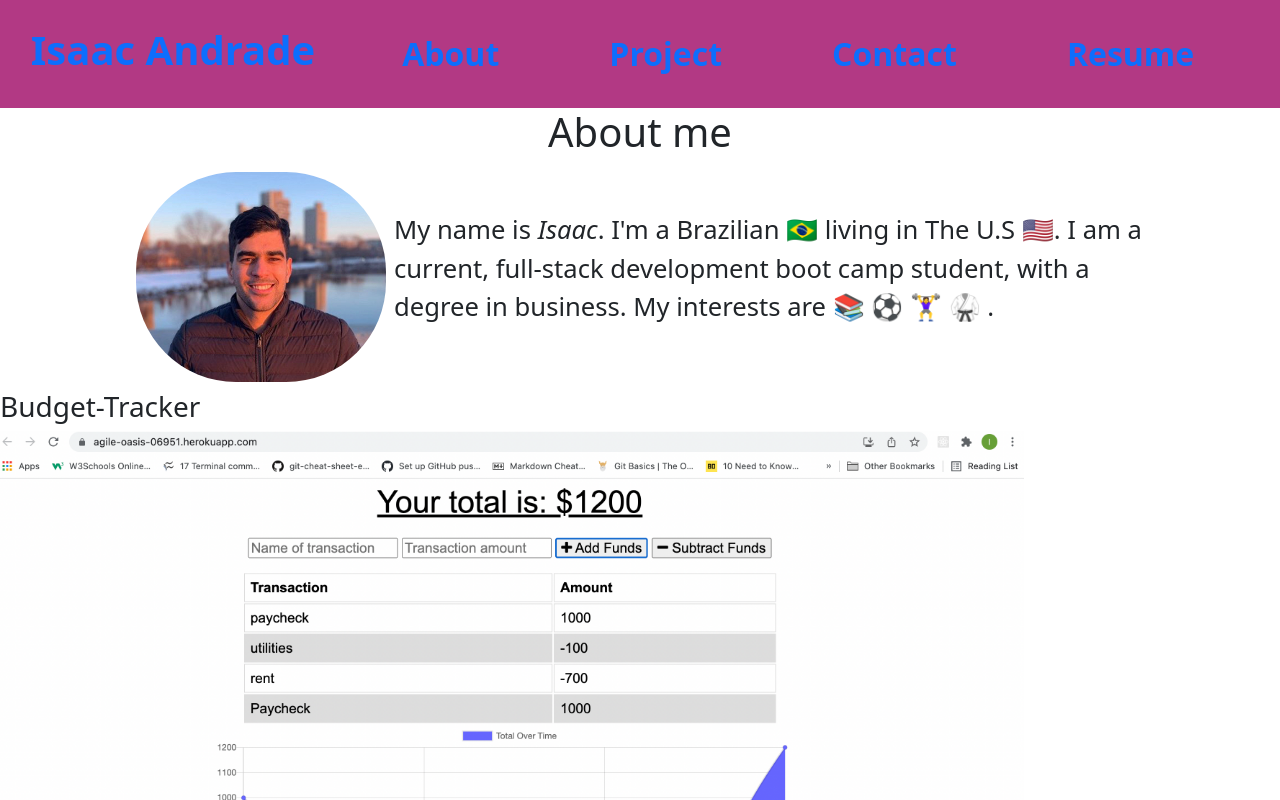
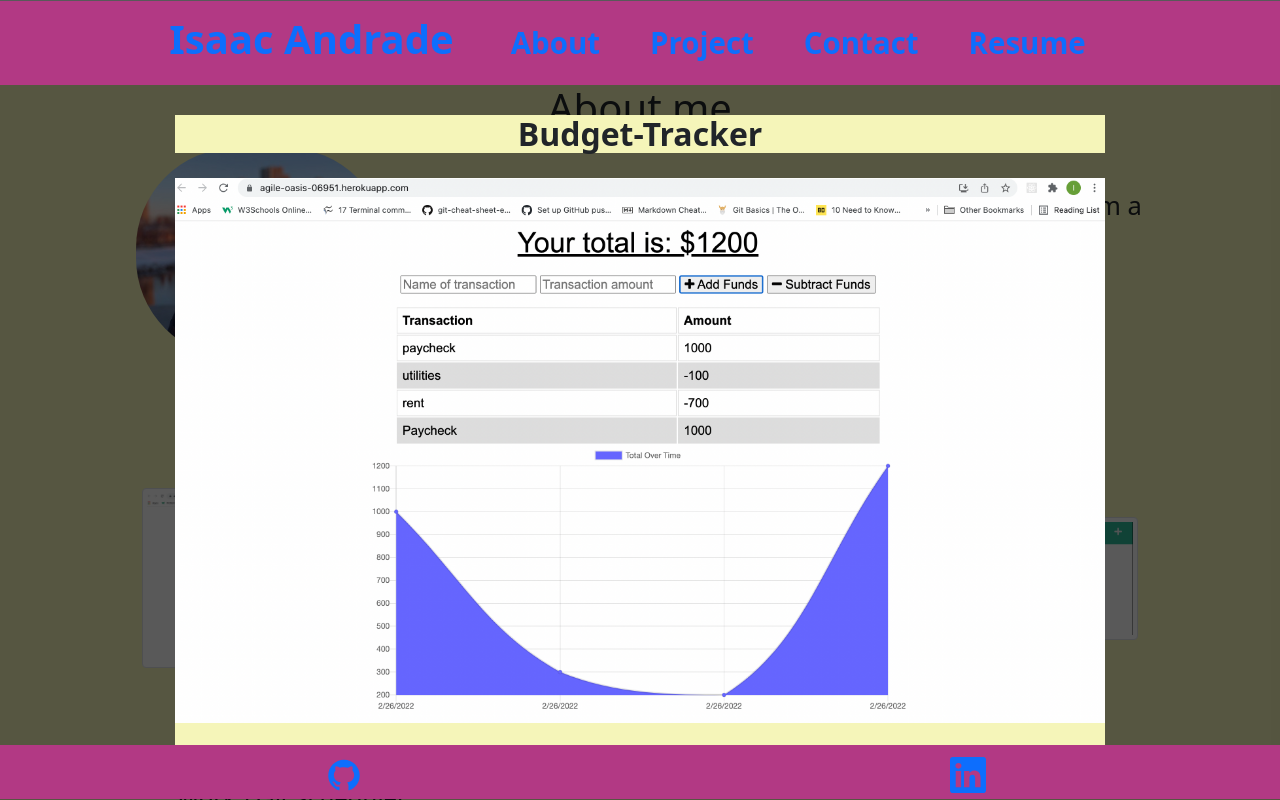
Before and after one commit to Isaaccna/portfolio-react, a React (Create React App) app: page / in a window 1280 px wide. Both pictures are taken after a click on the picture 292 px from the left and 565 px from the top of the page. Shown: the top 800 px of the page. Built offline with nearby package versions, Linux system fonts and the light colour scheme.

Commit message:
modal, footer and resume components' style added

```diff
--- a/src/App.js
+++ b/src/App.js
@@ -1,4 +1,4 @@
-import React from 'react';
+import React, { useState } from 'react';
 import Header from './components/Header';
 import Footer from './components/Footer';
 import About from './components/About';
@@ -11,7 +11,7 @@ function App() {
     <div>
       <Header></Header>
       <main>
-        <About></About>
+         <About></About>
         <Portfolio></Portfolio>
         <ContactForm></ContactForm>
         <Resume></Resume>
--- a/src/components/Modal/index.js
+++ b/src/components/Modal/index.js
@@ -10,14 +10,14 @@ function Modal({onClose, currentProject}) {
         <div className="modalContainer">
           <h3 className="modalTitle">{name}</h3>
           <img src ={require(`../../assets/projectImage/${index}.png`)}
-          alt="current project" width="80%"/>
-          <div>
+          alt="current project" width="100%"/>
+          <div className="media">
               <ul>
               <li><a href={githubLink} target="_blank"><AiFillGithub /></a></li>
               <li><a href={deployedApplication} target="_blank" ><DiHeroku/> </a></li>
               </ul>
           </div>
-          <p>
+          <p className="modalDescription">
             {description}
           </p>
           <button onClick={onClose} type="button">
--- a/src/components/Nav/index.js
+++ b/src/components/Nav/index.js
@@ -1,4 +1,4 @@
-import React from "react";
+import React, { useEffect } from 'react';
 
 function Nav () {
 
--- a/src/components/Project/index.js
+++ b/src/components/Project/index.js
@@ -63,6 +63,7 @@ function Portfolio(props) {
 
 
                 <div className="m-4"  id="each-project"key={index}>
+                    <h4 className="text-center"> {project.name}</h4>
                     <img
                     src={require(`../../assets/projectImage/${index}.png`)}
                     alt={project.description}
--- a/src/components/Resume/index.js
+++ b/src/components/Resume/index.js
@@ -7,9 +7,9 @@ function Resume() {
             <h1>Resume</h1>
 
 
-          <div id ="wrapper" className="my-3">
-              <div>
-            <h3> Front-end Proficiencies</h3>
+          <div id ="wrapper" className="my-4">
+              <div className="proficiencies p-3">
+            <h3 > Front-end Proficiencies</h3>
             <ul>
                 <li>HTML</li>
                 <li>CSS</li>
@@ -20,8 +20,8 @@ function Resume() {
                 <li>Bootstrap</li>
             </ul>
            </div>
-           <div>
-            <h3> Back-end Proficiencies</h3>
+           <div className="proficiencies  p-3">
+            <h3 > Back-end Proficiencies</h3>
             <ul>
                 <li>APIs</li>
                 <li>Node</li>
@@ -34,7 +34,7 @@ function Resume() {
             </div>
             </div>
 
-          <span>
+          <span className="m-3">
             <a href="/images/myw3schoolsimage.jpg" download> Click here to download my resume</a>
             </span>
         </section>
--- a/src/index.css
+++ b/src/index.css
@@ -1,23 +1,13 @@
-body {
-  margin: 0;
-  font-family: -apple-system, BlinkMacSystemFont, 'Segoe UI', 'Roboto', 'Oxygen',
-    'Ubuntu', 'Cantarell', 'Fira Sans', 'Droid Sans', 'Helvetica Neue',
-    sans-serif;
-  -webkit-font-smoothing: antialiased;
-  -moz-osx-font-smoothing: grayscale;
-}
-
-code {
-  font-family: source-code-pro, Menlo, Monaco, Consolas, 'Courier New',
-    monospace;
-}
-
-
 :root {
-  --primary-color: #fce138;
+  --primary-color: #f5f5b9;
   --secondary-color: #0b8ee6;
   --tertiary-color: #b23984;
 }
+
+main{
+  background-color: var(--primary-color);
+}
+
 
 header {
   display: flex;
@@ -68,6 +58,9 @@ section h1 {
   width: 80%;
   margin:auto;
 }
+.proficiencies {
+  background-color: white;
+}
 #profile-picture img {
   width: 300px;
   border-radius: 100px;
@@ -81,12 +74,55 @@ section h1 {
   flex-wrap: wrap;
   width: 100%;
 }
-#each-project {
+.img-thumbnail {
+  width: 300px;
+  height: 300px;
+  margin-bottom: 50px;
+  cursor: pointer;
+}
 
+.modalBackdrop {
+	background: rgba(0, 0, 0, .65);
+	bottom: 0;
+	left: 0;
+	overflow: auto;
+	position: fixed;
+	right: 0;
+	top: 0;
+	z-index: 1;
 }
-#each-project img {
-  width: 300px;
-  border: var(--tertiary-color) solid 2px;
+
+.modalContainer {
+	background: var(--darker);
+	border-radius: 5px;
+	max-width: 100%;
+	margin: 100px auto;
+	padding: 15px;
+	width: 960px;
+}
+
+.modalTitle {
+	font-size: 32px;
+	font-weight: 600;
+	margin-bottom: 25px;
+  text-align: center;
+  background-color: var(--primary-color);
+}
+.modalDescription {
+  text-align: center;
+  background-color: var(--primary-color);
+  font-weight: bold;
+}
+button {
+	background: var(--tertiary-color);
+	border: 0;
+	border-radius: 5px;
+	color: var(--primary-color);
+	cursor: pointer;
+	font-size: 16px;
+	font-weight: 600;
+	margin-bottom: 30px;
+	padding: 10px 15px;
 }
 
 #contact form {
@@ -129,26 +165,55 @@ form button {
   font-weight: bold;
 }
 
+.media {
+  background-color: var(--primary-color);
 
+}
+.media ul {
+  display :flex;
+  justify-content: space-around ;
+  list-style: none;
+  text-decoration: none;
+  font-size: 36px;
 
+}
 
+.media ul li {
+  padding: 10px 12px;
+}
 footer {
   background-color: var(--tertiary-color);
+  position: -webkit-sticky;
+      position: sticky;
+       bottom: 1px;
+      z-index: 999;
+
+}
+footer ul {
+
+  display :flex;
+  justify-content: space-around ;
+  list-style: none;
+  text-decoration: none;
+  font-size: 36px;
 }
 
 
 
 @media screen and (min-width: 700px) {
 
-  header nav ul li{
-      display: flex;
-      justify-content: space-between;
-      align-items: flex-start;
+  header {
+
+    position: -webkit-sticky;
+    position: sticky;
+   top: 1px;
+    z-index: 999;
 
   }
+
   header nav ul li a {
-      font-size: 2.5vw;
-      margin: 0 40px 0 40px;
+      font-size: 2.3vw;
+      margin: 0 10px 0 10px;
 
   }
   #wrapper {
```
